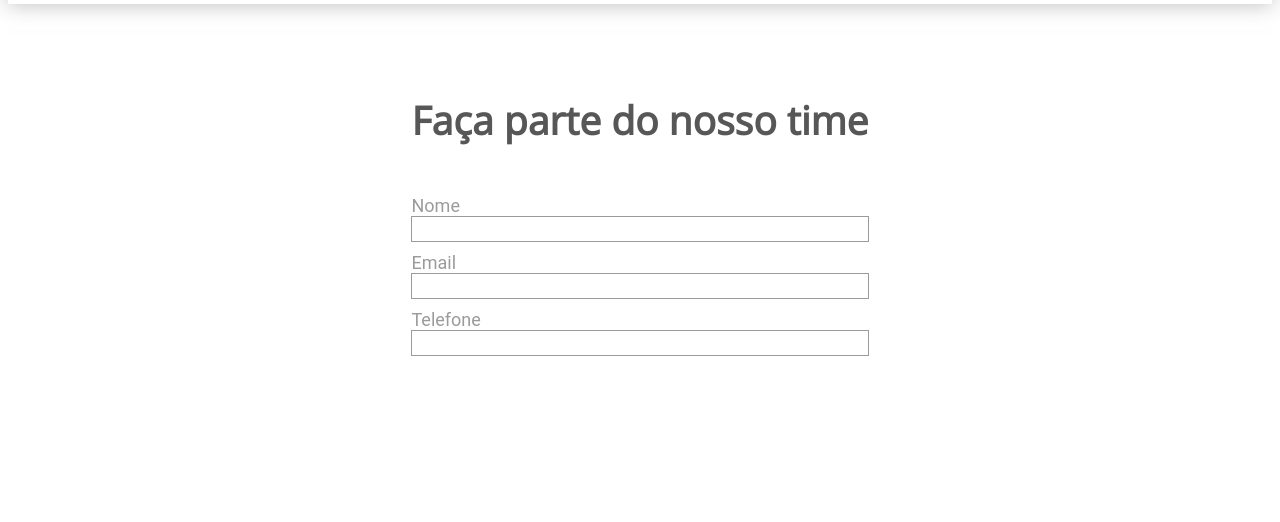
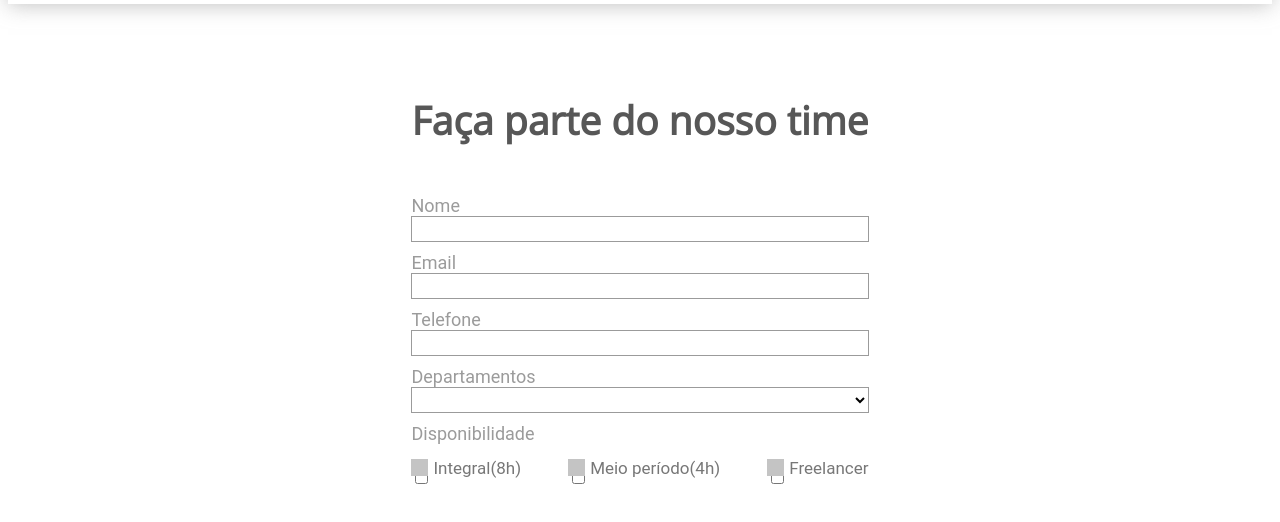
Before and after one commit to Tarus622/Shoes_Store, a website: page index.html in a window 1280 px wide. Shown: the part 126-648 px from the top of the page. Drawn offline with nearby package versions, Linux system fonts and the light colour scheme.

Commit message:
Continuando o formulário

```diff
--- a/css/style.css
+++ b/css/style.css
@@ -56,7 +56,7 @@ line-height: 53px;
 color: #575757;
 }
 
-.form {
+.formulario {
     display: flex;
     justify-content: space-between;
     flex-direction: column ;
@@ -73,7 +73,7 @@ border: 1px solid #9B9B9B;
 box-sizing: border-box;
 }
 
-.formulario {
+.form {
     display: flex;
     justify-content: space-evenly;
     flex-direction: column;
@@ -88,3 +88,60 @@ box-sizing: border-box;
 
     color: #9B9B9B;
 }
+
+.checkbox {
+    display: flex;
+    justify-content: space-between;
+    margin-top: 0px;
+    align-items: center;
+}
+
+.flex {
+    margin-top: 15px;
+}
+
+.form3 {
+display: flex;
+justify-content:flex-start;
+flex-direction: row;
+
+
+color: #777777;
+}
+
+.checkmark {
+    position: absolute;
+width: 17px;
+height: 17px;
+margin-top: 15px;
+background: #C4C4C4;
+}
+
+.form3:hover input ~ .checkmark {
+    background-color: #ccc;
+}
+
+.form3 input:checked ~ .checkmark {
+    background-color: #2196F3;
+  }
+
+.checkmark:after {
+    content: "";
+    position: absolute;
+    display: none;
+  }
+
+.form3 input:checked ~ .checkmark:after {
+    display: block;
+  }
+
+h4 {
+    font-family: 'Roboto';
+    font-style: normal;
+    font-weight: 400;
+    font-size: 17px;
+    line-height: 16px;
+    margin-top: 16px;
+    margin-left: 2px;
+    color: #777777
+}
--- a/index.html
+++ b/index.html
@@ -22,17 +22,44 @@
         </div>
     </header>
     <div class="navegacao">
-        <div class="form">
+        <div class="formulario">
             <h3>Faça parte do nosso time</h3>
             <form action="/registro" method="POST">
-                <label for="nome" class="formulario">Nome</label>
+                <label for="nome" class="form">Nome</label>
                 <input type="text" name="nome" id="nome" required class="form2">
 
-                <label for="email" class="formulario">Email</label>
+                <label for="email" class="form">Email</label>
                 <input type="email" name="email" id="email" required class="form2">
 
-                <label for="telefone" class="formulario">Telefone</label>
+                <label for="telefone" class="form">Telefone</label>
                 <input type="tel" name="telefone" id="telefone" required class="form2">
+
+                <label for="departamentos" class="form">Departamentos</label>
+                <select name="departamentos" class="form2"></select>
+
+                <label class="form">Disponibilidade</label>
+
+                <div class="checkbox">
+                        <Label for="integral" class="form3">
+                            <input type="checkbox" id="integral" name="integral" value="Integral(8h)" class="flex">
+                            <span class="checkmark"></span>
+                            <h4>Integral(8h)</h4>
+                        </Label>
+
+
+                        <label for="meio" class="form3">
+                            <input type="checkbox" id="meio" name="meio" value="Meio período(4h)" class="flex">
+                            <span class="checkmark"></span>
+                            <h4>Meio período(4h)</h4>
+                        </label>
+
+                        <label for="freelancer" class="form3">
+                            <input type="checkbox" id="freelancer" name="freelancer" value="Freelancer" class="flex">
+                            <span class="checkmark"></span>
+                            <h4>Freelancer</h4>
+                        </label>
+
+                </div>
 
             </form>
         </div>
```
